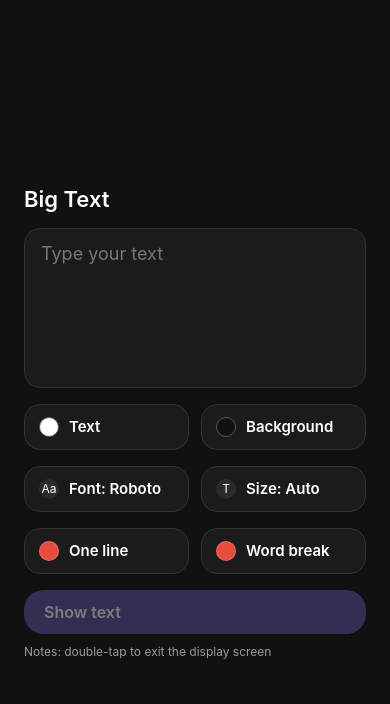
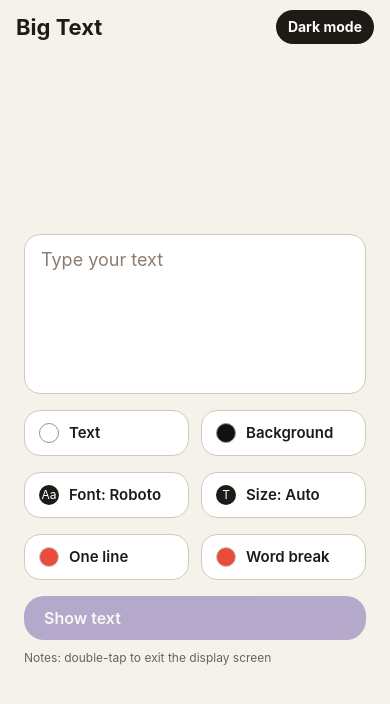
Before and after one commit to mhho3082/big-text-app, a React Native app: screen / in a window 390 px wide. Shown: the top 704 px of the page. Built offline with nearby package versions, Linux system fonts and the light colour scheme; what react-native-worklets would draw is missing.

Commit message:
feat: light / dark modes

```diff
--- a/src/App.tsx
+++ b/src/App.tsx
@@ -1,16 +1,12 @@
 import React from 'react';
-import { StatusBar, useColorScheme } from 'react-native';
 import { GestureHandlerRootView } from 'react-native-gesture-handler';
 import { SafeAreaProvider } from 'react-native-safe-area-context';
 import { AppNavigator } from './navigation/AppNavigator';
 import { styles } from './styles';
 
 function App() {
-  const isDarkMode = useColorScheme() === 'dark';
-
   return (
     <SafeAreaProvider>
-      <StatusBar barStyle={isDarkMode ? 'light-content' : 'dark-content'} />
       <GestureHandlerRootView style={styles.root}>
         <AppNavigator />
       </GestureHandlerRootView>
--- a/src/fonts.ts
+++ b/src/fonts.ts
@@ -148,6 +148,24 @@ export const fontOptions: FontOption[] = [
     sample: 'Aa',
   },
   {
+    displayName: 'Orbitron',
+    category: 'english',
+    license: 'SIL Open Font License 1.1',
+    credit: 'The Orbitron Project Authors',
+    androidFamily: 'Orbitron-Regular',
+    iosFamily: 'Orbitron',
+    sample: 'Aa',
+  },
+  {
+    displayName: 'Monoton',
+    category: 'english',
+    license: 'SIL Open Font License 1.1',
+    credit: 'vernon adams',
+    androidFamily: 'Monoton-Regular',
+    iosFamily: 'Monoton',
+    sample: 'Aa',
+  },
+  {
     displayName: 'Doto',
     category: 'english',
     license: 'SIL Open Font License 1.1',
@@ -163,24 +181,6 @@ export const fontOptions: FontOption[] = [
     credit: 'The Doto Project Authors',
     androidFamily: 'Doto_Rounded-Black',
     iosFamily: 'Doto Rounded Black',
-    sample: 'Aa',
-  },
-  {
-    displayName: 'Orbitron',
-    category: 'english',
-    license: 'SIL Open Font License 1.1',
-    credit: 'The Orbitron Project Authors',
-    androidFamily: 'Orbitron-Regular',
-    iosFamily: 'Orbitron',
-    sample: 'Aa',
-  },
-  {
-    displayName: 'Monoton',
-    category: 'english',
-    license: 'SIL Open Font License 1.1',
-    credit: 'vernon adams',
-    androidFamily: 'Monoton-Regular',
-    iosFamily: 'Monoton',
     sample: 'Aa',
   },
   {
--- a/src/screens/HomeScreen.tsx
+++ b/src/screens/HomeScreen.tsx
@@ -1,11 +1,12 @@
 import React from 'react';
-import { Pressable, Text, TextInput, View } from 'react-native';
+import { Pressable, StatusBar, Text, TextInput, View } from 'react-native';
 import { defaultOutputFontFamily, getFontDisplayName } from '../fonts';
 import { useAppStore } from '../state/useAppStore';
 import { ColorButton } from '../ui/ColorButton';
 import { ColorPickerModal } from '../ui/ColorPickerModal';
 import { FontPickerModal } from '../ui/FontPickerModal';
 import { FontSizeModal } from '../ui/FontSizeModal';
+import { getHomeTheme } from '../theme';
 import { styles } from '../styles';
 
 type Props = {
@@ -13,6 +14,7 @@ type Props = {
 };
 
 export function HomeScreen({ insets }: Props) {
+  const homeThemeName = useAppStore(state => state.homeTheme);
   const text = useAppStore(state => state.text);
   const foregroundColor = useAppStore(state => state.foregroundColor);
   const backgroundColor = useAppStore(state => state.backgroundColor);
@@ -29,6 +31,7 @@ export function HomeScreen({ insets }: Props) {
   const setOutputFontSize = useAppStore(state => state.setOutputFontSize);
   const setOutputOneLine = useAppStore(state => state.setOutputOneLine);
   const setOutputWordBreak = useAppStore(state => state.setOutputWordBreak);
+  const toggleHomeTheme = useAppStore(state => state.toggleHomeTheme);
   const goToOutput = useAppStore(state => state.goToOutput);
   const [foregroundPickerVisible, setForegroundPickerVisible] =
     React.useState(false);
@@ -37,11 +40,13 @@ export function HomeScreen({ insets }: Props) {
   const [fontPickerVisible, setFontPickerVisible] = React.useState(false);
   const [fontSizePickerVisible, setFontSizePickerVisible] = React.useState(false);
   const canShowText = text.trim().length > 0;
+  const theme = getHomeTheme(homeThemeName);
 
   return (
     <View
       style={[
-        styles.screen,
+        styles.homeScreen,
+        { backgroundColor: theme.screenBackground },
         {
           paddingTop: insets.top,
           paddingBottom: insets.bottom,
@@ -50,59 +55,75 @@ export function HomeScreen({ insets }: Props) {
         },
       ]}
     >
-      <View style={styles.content}>
-        <Text style={styles.title}>Big Text</Text>
+      <StatusBar
+        barStyle={theme.name === 'dark' ? 'light-content' : 'dark-content'}
+        backgroundColor={theme.statusBarBg}
+      />
+      <View
+        style={[
+          styles.homeStatusBar,
+          { backgroundColor: theme.screenBackground, borderBottomColor: theme.border },
+        ]}
+      >
+        <Text style={[styles.homeTitle, { color: theme.titleText }]}>Big Text</Text>
+        <Pressable
+          onPress={toggleHomeTheme}
+          style={[styles.homeThemeButton, { backgroundColor: theme.buttonChip }]}
+        >
+          <Text style={[styles.homeThemeButtonText, { color: theme.buttonChipText }]}>
+            {theme.name === 'dark' ? 'Light mode' : 'Dark mode'}
+          </Text>
+        </Pressable>
+      </View>
+      <View style={[styles.content, { backgroundColor: theme.screenBackground }]}>
         <TextInput
-          style={styles.input}
+          style={[
+            styles.input,
+            {
+              borderColor: theme.inputBorder,
+              backgroundColor: theme.inputBackground,
+              color: theme.inputText,
+            },
+          ]}
           value={text}
           onChangeText={setText}
           placeholder="Type your text"
-          placeholderTextColor="#777"
+          placeholderTextColor={theme.placeholderText}
           multiline
           textAlignVertical="top"
         />
         <View style={styles.buttonRow}>
-          <ColorButton
-            label="Text"
-            color={foregroundColor}
-            onPress={() => {
-              setForegroundPickerVisible(true);
-            }}
-          />
-          <ColorButton
-            label="Background"
-            color={backgroundColor}
-            onPress={() => {
-              setBackgroundPickerVisible(true);
-            }}
-          />
+          <ColorButton label="Text" color={foregroundColor} onPress={() => setForegroundPickerVisible(true)} theme={theme} />
+          <ColorButton label="Background" color={backgroundColor} onPress={() => setBackgroundPickerVisible(true)} theme={theme} />
         </View>
         <View style={styles.buttonRow}>
           <Pressable
             onPress={() => {
               setFontPickerVisible(true);
             }}
-            style={styles.colorButton}
+            style={[
+              styles.colorButton,
+              { borderColor: theme.buttonBorder, backgroundColor: theme.buttonSurface },
+            ]}
           >
-            <View style={styles.fontSampleBubble}>
-              <Text style={styles.fontSampleText}>Aa</Text>
+            <View style={[styles.fontSampleBubble, { backgroundColor: theme.buttonChip }]}>
+              <Text style={[styles.fontSampleText, { color: theme.buttonChipText }]}>Aa</Text>
             </View>
-            <Text style={styles.colorButtonText}>
-              Font: {getFontDisplayName(outputFontFamily || defaultOutputFontFamily)}
-            </Text>
+            <Text style={[styles.colorButtonText, { color: theme.buttonText }]}>Font: {getFontDisplayName(outputFontFamily || defaultOutputFontFamily)}</Text>
           </Pressable>
           <Pressable
             onPress={() => {
               setFontSizePickerVisible(true);
             }}
-            style={styles.colorButton}
+            style={[
+              styles.colorButton,
+              { borderColor: theme.buttonBorder, backgroundColor: theme.buttonSurface },
+            ]}
           >
-            <View style={styles.fontSampleBubble}>
-              <Text style={styles.fontSampleText}>T</Text>
+            <View style={[styles.fontSampleBubble, { backgroundColor: theme.buttonChip }]}>
+              <Text style={[styles.fontSampleText, { color: theme.buttonChipText }]}>T</Text>
             </View>
-            <Text style={styles.colorButtonText}>
-              Size: {outputFontSizeMode === 'automatic' ? 'Auto' : outputFontSize}
-            </Text>
+            <Text style={[styles.colorButtonText, { color: theme.buttonText }]}>Size: {outputFontSizeMode === 'automatic' ? 'Auto' : outputFontSize}</Text>
           </Pressable>
         </View>
         <View style={styles.toggleRow}>
@@ -112,16 +133,12 @@ export function HomeScreen({ insets }: Props) {
             }}
             style={({pressed}) => [
               styles.optionButton,
+              { borderColor: theme.optionBorder, backgroundColor: theme.surface },
               pressed && styles.optionButtonPressed,
             ]}
           >
-            <View
-              style={[
-                styles.optionIndicator,
-                outputOneLine ? styles.optionIndicatorOn : styles.optionIndicatorOff,
-              ]}
-            />
-            <Text style={styles.optionButtonText}>One line</Text>
+            <View style={[styles.optionIndicator, { borderColor: theme.optionBorder }, outputOneLine ? { backgroundColor: theme.optionOn } : { backgroundColor: theme.optionOff }]} />
+            <Text style={[styles.optionButtonText, { color: theme.optionText }]}>One line</Text>
           </Pressable>
           <Pressable
             onPress={() => {
@@ -129,16 +146,12 @@ export function HomeScreen({ insets }: Props) {
             }}
             style={({pressed}) => [
               styles.optionButton,
+              { borderColor: theme.optionBorder, backgroundColor: theme.surface },
               pressed && styles.optionButtonPressed,
             ]}
           >
-            <View
-              style={[
-                styles.optionIndicator,
-                outputWordBreak ? styles.optionIndicatorOn : styles.optionIndicatorOff,
-              ]}
-            />
-            <Text style={styles.optionButtonText}>Word break</Text>
+            <View style={[styles.optionIndicator, { borderColor: theme.optionBorder }, outputWordBreak ? { backgroundColor: theme.optionOn } : { backgroundColor: theme.optionOff }]} />
+            <Text style={[styles.optionButtonText, { color: theme.optionText }]}>Word break</Text>
           </Pressable>
         </View>
         <Pressable
@@ -148,7 +161,7 @@ export function HomeScreen({ insets }: Props) {
         >
           <Text style={styles.buttonText}>Show text</Text>
         </Pressable>
-        <Text style={styles.exitHint}>Notes: double-tap to exit the display screen</Text>
+        <Text style={[styles.exitHint, { color: theme.mutedText }]}>Notes: double-tap to exit the display screen</Text>
       </View>
       <ColorPickerModal
         visible={foregroundPickerVisible}
@@ -156,6 +169,7 @@ export function HomeScreen({ insets }: Props) {
         initialColor={foregroundColor}
         onClose={() => setForegroundPickerVisible(false)}
         onColorChange={setForegroundColor}
+        theme={theme}
       />
       <ColorPickerModal
         visible={backgroundPickerVisible}
@@ -163,6 +177,7 @@ export function HomeScreen({ insets }: Props) {
         initialColor={backgroundColor}
         onClose={() => setBackgroundPickerVisible(false)}
         onColorChange={setBackgroundColor}
+        theme={theme}
       />
       <FontPickerModal
         visible={fontPickerVisible}
@@ -172,6 +187,7 @@ export function HomeScreen({ insets }: Props) {
           setOutputFontFamily(family);
           setFontPickerVisible(false);
         }}
+        theme={theme}
       />
       <FontSizeModal
         visible={fontSizePickerVisible}
@@ -180,6 +196,7 @@ export function HomeScreen({ insets }: Props) {
         onClose={() => setFontSizePickerVisible(false)}
         onModeChange={mode => setOutputFontSizeMode(mode)}
         onFontSizeChange={size => setOutputFontSize(size)}
+        theme={theme}
       />
     </View>
   );
--- a/src/state/useAppStore.ts
+++ b/src/state/useAppStore.ts
@@ -1,11 +1,14 @@
 import { create } from 'zustand';
+import { Appearance } from 'react-native';
 import { defaultOutputFontFamily } from '../fonts';
+import { HomeThemeName } from '../theme';
 
 export type Screen = 'home' | 'output';
 export type OutputFontSizeMode = 'automatic' | 'custom';
 
 type AppState = {
   screen: Screen;
+  homeTheme: HomeThemeName;
   text: string;
   foregroundColor: string;
   backgroundColor: string;
@@ -14,6 +17,7 @@ type AppState = {
   outputFontSize: number;
   outputOneLine: boolean;
   outputWordBreak: boolean;
+  toggleHomeTheme: () => void;
   setText: (text: string) => void;
   setForegroundColor: (color: string) => void;
   setBackgroundColor: (color: string) => void;
@@ -28,6 +32,7 @@ type AppState = {
 
 export const useAppStore = create<AppState>(set => ({
   screen: 'home',
+  homeTheme: Appearance.getColorScheme() === 'dark' ? 'dark' : 'light',
   text: '',
   foregroundColor: '#ffffff',
   backgroundColor: '#111111',
@@ -36,6 +41,8 @@ export const useAppStore = create<AppState>(set => ({
   outputFontSize: 120,
   outputOneLine: false,
   outputWordBreak: false,
+  toggleHomeTheme: () =>
+    set(state => ({ homeTheme: state.homeTheme === 'dark' ? 'light' : 'dark' })),
   setText: text => set({ text }),
   setForegroundColor: foregroundColor => set({ foregroundColor }),
   setBackgroundColor: backgroundColor => set({ backgroundColor }),
--- a/src/styles.ts
+++ b/src/styles.ts
@@ -6,10 +6,38 @@ export const styles = StyleSheet.create({
   },
   container: {
     flex: 1,
-    backgroundColor: '#111111',
   },
   screen: {
     flex: 1,
+  },
+  homeScreen: {
+    flex: 1,
+  },
+  homeStatusBar: {
+    flexDirection: 'row',
+    alignItems: 'center',
+    justifyContent: 'space-between',
+    paddingHorizontal: 16,
+    paddingVertical: 10,
+  },
+  homeTitle: {
+    fontSize: 22,
+    lineHeight: 28,
+    fontWeight: '700',
+    includeFontPadding: false,
+  },
+  homeThemeButton: {
+    borderRadius: 999,
+    paddingHorizontal: 12,
+    paddingVertical: 8,
+    alignItems: 'center',
+    justifyContent: 'center',
+  },
+  homeThemeButtonText: {
+    fontSize: 14,
+    lineHeight: 18,
+    fontWeight: '700',
+    includeFontPadding: false,
   },
   content: {
     flex: 1,
@@ -18,7 +46,6 @@ export const styles = StyleSheet.create({
     gap: 16,
   },
   title: {
-    color: '#ffffff',
     fontSize: 22,
     fontWeight: '600',
   },
@@ -26,9 +53,6 @@ export const styles = StyleSheet.create({
     minHeight: 160,
     borderRadius: 16,
     borderWidth: 1,
-    borderColor: '#333333',
-    backgroundColor: '#1b1b1b',
-    color: '#ffffff',
     paddingHorizontal: 16,
     paddingVertical: 14,
     fontSize: 18,
@@ -48,8 +72,6 @@ export const styles = StyleSheet.create({
     gap: 10,
     borderRadius: 16,
     borderWidth: 1,
-    borderColor: '#333333',
-    backgroundColor: '#1b1b1b',
     paddingHorizontal: 14,
     paddingVertical: 12,
   },
@@ -70,7 +92,6 @@ export const styles = StyleSheet.create({
     backgroundColor: '#e74c3c',
   },
   optionButtonText: {
-    color: '#ffffff',
     fontSize: 15,
     fontWeight: '600',
   },
@@ -81,8 +102,6 @@ export const styles = StyleSheet.create({
     gap: 10,
     borderRadius: 16,
     borderWidth: 1,
-    borderColor: '#333333',
-    backgroundColor: '#1b1b1b',
     paddingHorizontal: 14,
     paddingVertical: 12,
   },
@@ -91,10 +110,8 @@ export const styles = StyleSheet.create({
     height: 20,
     borderRadius: 10,
     borderWidth: 1,
-    borderColor: '#555555',
   },
   colorButtonText: {
-    color: '#ffffff',
     fontSize: 15,
     fontWeight: '600',
   },
@@ -104,10 +121,8 @@ export const styles = StyleSheet.create({
     borderRadius: 10,
     alignItems: 'center',
     justifyContent: 'center',
-    backgroundColor: '#2b2b2b',
   },
   fontSampleText: {
-    color: '#ffffff',
     fontSize: 12,
   },
   button: {
@@ -125,7 +140,6 @@ export const styles = StyleSheet.create({
     opacity: 0.45,
   },
   exitHint: {
-    color: '#9a9a9a',
     fontSize: 12,
     marginTop: -6,
   },
@@ -142,12 +156,10 @@ export const styles = StyleSheet.create({
   },
   backdrop: {
     flex: 1,
-    backgroundColor: 'rgba(0,0,0,0.4)',
     justifyContent: 'center',
     padding: 20,
   },
   sheet: {
-    backgroundColor: '#111111',
     borderRadius: 24,
     padding: 20,
     gap: 16,
@@ -160,18 +172,15 @@ export const styles = StyleSheet.create({
     justifyContent: 'space-between',
   },
   modalTitle: {
-    color: '#ffffff',
     fontSize: 18,
     fontWeight: '600',
   },
   closeButton: {
     borderRadius: 16,
-    backgroundColor: '#2b2b2b',
     paddingHorizontal: 14,
     paddingVertical: 10,
   },
   closeButtonText: {
-    color: '#ffffff',
     fontSize: 14,
     fontWeight: '600',
   },
@@ -193,7 +202,6 @@ export const styles = StyleSheet.create({
     marginHorizontal: 0,
     marginBottom: 0,
     borderWidth: 1,
-    borderColor: 'rgba(0,0,0,0.16)',
   },
   fontPickerBody: {
     flex: 1,
@@ -207,12 +215,13 @@ export const styles = StyleSheet.create({
     paddingTop: 16,
     paddingBottom: 8,
   },
+  fontChoiceColumnWrapper: {
+    gap: 12,
+  },
   fontTabBar: {
-    backgroundColor: '#111111',
     elevation: 0,
     shadowOpacity: 0,
     borderBottomWidth: 1,
-    borderBottomColor: '#2b2b2b',
   },
   fontTab: {
     flex: 1,
@@ -231,40 +240,32 @@ export const styles = StyleSheet.create({
     minHeight: 96,
     borderRadius: 18,
     borderWidth: 1,
-    borderColor: '#333333',
-    backgroundColor: '#1b1b1b',
     paddingHorizontal: 12,
     paddingVertical: 14,
     justifyContent: 'space-between',
   },
   fontChoiceButtonSelected: {
     borderColor: '#6750a4',
-    backgroundColor: '#221b33',
   },
   fontChoiceButtonPressed: {
     opacity: 0.8,
   },
   fontChoicePreview: {
-    color: '#ffffff',
     fontSize: 28,
     includeFontPadding: false,
   },
   fontChoiceLabel: {
-    color: '#cfcfcf',
     fontSize: 13,
     fontWeight: '600',
     marginBottom: 4,
   },
   fontChoiceCredit: {
-    color: '#8f8f8f',
     fontSize: 11,
     lineHeight: 14,
   },
   preview: {
     height: 52,
-    backgroundColor: '#ffffff',
     borderWidth: 2,
-    borderColor: '#ffffff',
     borderRadius: 16,
   },
   panel: {
@@ -283,21 +284,17 @@ export const styles = StyleSheet.create({
     flex: 1,
     borderRadius: 16,
     borderWidth: 1,
-    borderColor: '#333333',
-    backgroundColor: '#1b1b1b',
     paddingHorizontal: 14,
     paddingVertical: 12,
     alignItems: 'center',
   },
   fontSizeModeButtonSelected: {
     borderColor: '#6750a4',
-    backgroundColor: '#221b33',
   },
   fontSizeModeButtonPressed: {
     opacity: 0.8,
   },
   fontSizeModeButtonText: {
-    color: '#ffffff',
     fontSize: 15,
     fontWeight: '600',
   },
@@ -310,19 +307,15 @@ export const styles = StyleSheet.create({
     justifyContent: 'space-between',
   },
   fontSizeLabel: {
-    color: '#cfcfcf',
     fontSize: 14,
     fontWeight: '600',
   },
   fontSizeValue: {
-    color: '#ffffff',
     fontSize: 16,
     fontWeight: '700',
   },
   fontSizeSlider: {
     width: '100%',
   },
-  colorTextInput: {
-    color: '#ffffff',
-  },
+  colorTextInput: {},
 });
--- /dev/null
+++ b/src/theme.ts
@@ -0,0 +1,135 @@
+export type HomeThemeName = 'light' | 'dark';
+
+export type HomeTheme = {
+  name: HomeThemeName;
+  screenBackground: string;
+  surface: string;
+  border: string;
+  titleText: string;
+  mutedText: string;
+  buttonText: string;
+  buttonIconText: string;
+  buttonSurface: string;
+  buttonBorder: string;
+  buttonChip: string;
+  buttonChipText: string;
+  swatchBorder: string;
+  inputBackground: string;
+  inputBorder: string;
+  inputText: string;
+  placeholderText: string;
+  optionText: string;
+  optionTextMuted: string;
+  optionOn: string;
+  optionOff: string;
+  optionBorder: string;
+  statusBarBg: string;
+  modalBackdrop: string;
+  modalSheet: string;
+  modalText: string;
+  modalMutedText: string;
+  modalButton: string;
+  modalButtonText: string;
+  modalPanel: string;
+  modalPreview: string;
+  modalPreviewBorder: string;
+  modalTabBar: string;
+  modalTabActive: string;
+  modalTabInactive: string;
+  modalSelectedCard: string;
+  modalSelectedCardBorder: string;
+  modalSliderTrack: string;
+  modalSliderThumb: string;
+  colorPickerIcon: string;
+};
+
+export const homeThemes: Record<HomeThemeName, HomeTheme> = {
+  light: {
+    name: 'light',
+    screenBackground: '#f5f2ec',
+    surface: '#ffffff',
+    border: '#d4c8b8',
+    titleText: '#1e1a16',
+    mutedText: '#6d6257',
+    buttonText: '#1e1a16',
+    buttonIconText: '#1e1a16',
+    buttonSurface: '#ffffff',
+    buttonBorder: '#d4c8b8',
+    buttonChip: '#1e1a16',
+    buttonChipText: '#ffffff',
+    swatchBorder: '#9f9487',
+    inputBackground: '#ffffff',
+    inputBorder: '#d4c8b8',
+    inputText: '#1e1a16',
+    placeholderText: '#8a7d6f',
+    optionText: '#1e1a16',
+    optionTextMuted: '#6d6257',
+    optionOn: '#2ecc71',
+    optionOff: '#e74c3c',
+    optionBorder: '#d4c8b8',
+    statusBarBg: '#f5f2ec',
+    modalBackdrop: 'rgba(0,0,0,0.24)',
+    modalSheet: '#fffaf3',
+    modalText: '#1e1a16',
+    modalMutedText: '#6d6257',
+    modalButton: '#1e1a16',
+    modalButtonText: '#ffffff',
+    modalPanel: '#ebe2d6',
+    modalPreview: '#ffffff',
+    modalPreviewBorder: '#d4c8b8',
+    modalTabBar: '#fffaf3',
+    modalTabActive: '#1e1a16',
+    modalTabInactive: '#8a7d6f',
+    modalSelectedCard: '#f3ebe0',
+    modalSelectedCardBorder: '#6750a4',
+    modalSliderTrack: '#d4c8b8',
+    modalSliderThumb: '#1e1a16',
+    colorPickerIcon: '#1e1a16',
+  },
+  dark: {
+    name: 'dark',
+    screenBackground: '#111111',
+    surface: '#1b1b1b',
+    border: '#333333',
+    titleText: '#ffffff',
+    mutedText: '#9a9a9a',
+    buttonText: '#ffffff',
+    buttonIconText: '#ffffff',
+    buttonSurface: '#1b1b1b',
+    buttonBorder: '#333333',
+    buttonChip: '#f5f2ec',
+    buttonChipText: '#1e1a16',
+    swatchBorder: '#555555',
+    inputBackground: '#1b1b1b',
+    inputBorder: '#333333',
+    inputText: '#ffffff',
+    placeholderText: '#777777',
+    optionText: '#ffffff',
+    optionTextMuted: '#9a9a9a',
+    optionOn: '#2ecc71',
+    optionOff: '#e74c3c',
+    optionBorder: '#333333',
+    statusBarBg: '#111111',
+    modalBackdrop: 'rgba(0,0,0,0.4)',
+    modalSheet: '#111111',
+    modalText: '#ffffff',
+    modalMutedText: '#8f8f8f',
+    modalButton: '#2b2b2b',
+    modalButtonText: '#ffffff',
+    modalPanel: '#1b1b1b',
+    modalPreview: '#ffffff',
+    modalPreviewBorder: '#ffffff',
+    modalTabBar: '#111111',
+    modalTabActive: '#ffffff',
+    modalTabInactive: '#a7a7a7',
+    modalSelectedCard: '#221b33',
+    modalSelectedCardBorder: '#6750a4',
+    modalSliderTrack: '#3a3a3a',
+    modalSliderThumb: '#ffffff',
+    colorPickerIcon: '#ffffff',
+  },
+};
+
+export function getHomeTheme(name: HomeThemeName): HomeTheme {
+  return homeThemes[name];
+}
--- a/src/ui/ColorButton.tsx
+++ b/src/ui/ColorButton.tsx
@@ -1,18 +1,41 @@
 import React from 'react';
-import { Pressable, Text as RNText, View } from 'react-native';
+import {
+  Pressable,
+  Text as RNText,
+  View,
+} from 'react-native';
 import { styles } from '../styles';
+import { HomeTheme } from '../theme';
 
 type Props = {
   label: string;
   color: string;
   onPress: () => void;
+  theme: HomeTheme;
 };
 
-export function ColorButton({ label, color, onPress }: Props) {
+export function ColorButton({ label, color, onPress, theme }: Props) {
   return (
-    <Pressable onPress={onPress} style={styles.colorButton}>
-      <View style={[styles.colorSwatch, { backgroundColor: color }]} />
-      <RNText style={styles.colorButtonText}>{label}</RNText>
+    <Pressable
+      onPress={onPress}
+      style={[
+        styles.colorButton,
+        {
+          borderColor: theme.buttonBorder,
+          backgroundColor: theme.buttonSurface,
+        },
+      ]}
+    >
+      <View
+        style={[
+          styles.colorSwatch,
+          {
+            borderColor: theme.swatchBorder,
+            backgroundColor: color,
+          },
+        ]}
+      />
+      <RNText style={[styles.colorButtonText, { color: theme.buttonText }]}>{label}</RNText>
     </Pressable>
   );
 }
```
Also changed, not shown: src/ui/ColorPickerModal.tsx (+26 -10 lines), src/ui/FontPickerModal.tsx (+42 -13 lines), src/ui/FontSizeModal.tsx (+30 -11 lines).
